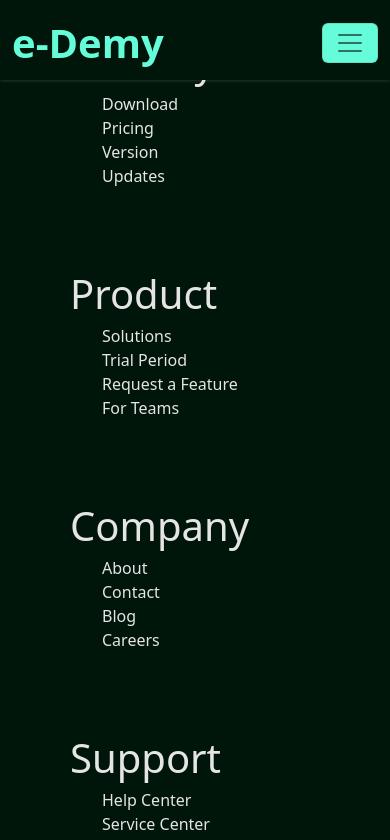
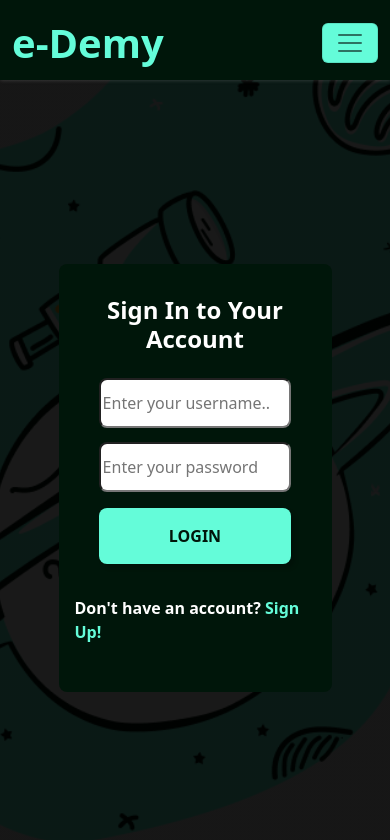
Before and after one commit to Dapo-Obembe/edemy, a React (Create React App) app: page /sign-in in a window 390 px wide. Shown: the top 840 px of the page. Built offline with nearby package versions, Linux system fonts and the light colour scheme.

Commit message:
Added the sign in page

```diff
--- a/src/App.js
+++ b/src/App.js
@@ -6,6 +6,7 @@ import Footer from "./Footer";
 import Home from "./Pages/Home";
 import Contact from "./Pages/Contact";
 import Teachers from "./Pages/Teachers";
+import SignIn from "./Pages/SignIn";
 
 function App() {
   return (
@@ -17,6 +18,7 @@ function App() {
             <Route path="/" element={<Home />} />
             <Route path="teachers" element={<Teachers />} />
             <Route path="contact" element={<Contact />} />
+            <Route path="sign-in" element={<SignIn />} />
           </Routes>
         </Router>
         <Footer />
--- a/src/Css/contact.css
+++ b/src/Css/contact.css
@@ -16,9 +16,11 @@
 
 @media screen and (max-width: 768px) {
   form {
+    width: 100%;
     display: flex;
     flex-direction: column !important;
     margin: 0 auto;
+    /* margin-right: 28px !important; */
   }
   .form-col2 .submit {
     margin-top: 1rem;
--- /dev/null
+++ b/src/Css/signin.css
@@ -0,0 +1,68 @@
+@media screen and (max-width: 768px) {
+  .sign-in {
+    display: grid;
+    place-items: center;
+    height: 100vh;
+    background: linear-gradient(360deg, rgba(0, 0, 0, 0.9), rgba(0, 0, 0, 0.9)),
+      url("/public/Img/Account.png") no-repeat center center/cover;
+  }
+
+  .sign-in-container {
+    padding-top: 2rem;
+    display: grid;
+    place-items: center;
+  }
+
+  .sign-in-container h1 {
+    margin-bottom: 1rem !important;
+    text-align: center;
+    width: 100%;
+    font-size: 1.5rem !important;
+    font-weight: 700 !important;
+    color: #fff;
+  }
+  .sign-in-col1 {
+    background-color: var(--Primary-clr);
+    padding: 2rem 1rem;
+    border-radius: 0.5rem;
+  }
+
+  .sign-in-Btn {
+    background-color: var(--Secondary-clr) !important;
+    color: var(--Primary-clr) !important;
+    font-weight: 700;
+  }
+
+  .sign-in-form,
+  .sign-in-Btn {
+    margin: 0 auto;
+  }
+
+  .sign-in-col2 {
+    display: none;
+  }
+  .reg-prompt {
+    color: #fff !important;
+    font-size: 1rem !important;
+    font-weight: 600 !important;
+    margin-top: 2rem !important;
+  }
+
+  .reg-prompt a {
+    color: var(--Secondary-clr);
+    text-decoration: none;
+  }
+}
+
+.reg-prompt {
+  color: var(--Primary-clr);
+  font-size: 1.5rem;
+  font-weight: 600;
+  margin-top: 2rem;
+}
+
+.reg-prompt a {
+  color: var(--Secondary-clr);
+  text-decoration: none;
+  font-weight: 800;
+}
--- a/src/Header.js
+++ b/src/Header.js
@@ -33,7 +33,7 @@ function Header() {
                 <Nav.Link href="/">Home</Nav.Link>
                 <Nav.Link href="/teachers">Teachers</Nav.Link>
                 <Nav.Link href="/contact">Contact</Nav.Link>
-                <Nav.Link href="/login">Login</Nav.Link>
+                <Nav.Link href="/sign-in">Sign In</Nav.Link>
               </Nav>
             </Navbar.Collapse>
           </Container>
--- a/src/Pages/Contact.js
+++ b/src/Pages/Contact.js
@@ -163,7 +163,7 @@ function Contact() {
                     value={textarea || ""}
                     onChange={handleText}
                     style={{
-                      width: "350px",
+                      width: "100%",
                       height: "150px",
                       border: "2px solid var(--Primary-clr)",
                       borderRadius: "0.5rem",
--- /dev/null
+++ b/src/Pages/SignIn.js
@@ -0,0 +1,145 @@
+import React, { useState } from "react";
+import Container from "react-bootstrap/Container";
+import Row from "react-bootstrap/Row";
+import Col from "react-bootstrap/Col";
+import "../Css/signin.css";
+
+function SignIn() {
+  const [inputs, setInputs] = useState({});
+
+  const handleInputs = (e) => {
+    const name = e.target.name;
+    const value = e.target.value;
+    setInputs((values) => ({ ...values, [name]: value }));
+  };
+
+  const handleSubmit = (e) => {
+    e.preventDefault();
+    console.log(inputs);
+  };
+
+  //SIGN IN PAGE COLUMN 1
+  const logCol1 = {
+    display: "flex",
+    flexDirection: "column",
+    gap: "0.5rem",
+    justifyContent: "center",
+    alignItems: "center",
+    H1: {
+      fontWeight: "600",
+      fontSize: "2.3rem",
+      marginBottom: "2rem",
+      width: "80%",
+      margin: "0 auto",
+      textAlign: "center",
+    },
+  };
+
+  const logCol2 = {
+    Img: {
+      width: "auto",
+      height: "400px",
+    },
+  };
+  //SIG IN FORM
+  const formSignIn = {
+    display: "flex",
+    flexDirection: "column",
+    gap: "0.9rem",
+    justifyContent: "center",
+    alignItems: "center",
+    marginBottom: "1rem",
+    width: "80%",
+    input: {
+      height: "50px",
+      borderRadius: "0.5rem",
+      width: "100%",
+    },
+  };
+  //LOGIN BUTTON
+  const logBtn = {
+    backgroundColor: "var(--Primary-clr)",
+    padding: "1rem 2.5rem",
+    border: "none",
+    width: "80%",
+    borderRadius: "0.5rem",
+    color: "#fff",
+    textTransform: "uppercase",
+    transition: "all 0.5s",
+    boxShadow: "4px 4px 4px 0 rgba(0, 0, 0, 0.2)",
+  };
+
+  return (
+    <>
+      <section
+        className="sign-in"
+        style={{
+          backgroundColor: "var(--Background-white)",
+          paddingTop: "6rem",
+          paddingBottom: "3rem",
+          minHeight: "600px",
+          width: "100%",
+        }}
+      >
+        <Container
+          className="sign-in-container"
+          style={{ width: "70%", marginTop: "2rem" }}
+        >
+          <Row>
+            <Col lg={6} sm={12} style={logCol1} className="sign-in-col1">
+              <h1 style={logCol1.H1}>Sign In to Your Account</h1>
+              <div className="sign-in-form">
+                <form onSubmit={handleSubmit}>
+                  <div className="sign-in-form" style={formSignIn}>
+                    <label>
+                      <input
+                        type="text"
+                        name="username"
+                        placeholder="Enter your username.."
+                        value={inputs.username || ""}
+                        onChange={handleInputs}
+                        style={formSignIn.input}
+                      />
+                    </label>
+                    <label>
+                      <input
+                        type="password"
+                        name="password"
+                        placeholder="Enter your password"
+                        value={inputs.password || ""}
+                        onChange={handleInputs}
+                        style={formSignIn.input}
+                      />
+                    </label>
+                  </div>
+                  <input
+                    type="submit"
+                    value="Login"
+                    style={logBtn}
+                    className="sign-in-Btn"
+                  />
+                </form>
+                <div className="reg-prompt">
+                  <p>
+                    Don't have an account? <a href="#">Sign Up!</a>
+                  </p>
+                </div>
+              </div>
+            </Col>
+            <Col lg={6} sm={12} className="sign-in-col2">
+              <img
+                src="Img/account.png"
+                alt="Create account"
+                loading="lazy"
+                className="img-fluid"
+                style={logCol2.Img}
+              />
+            </Col>
+          </Row>
+        </Container>
+      </section>
+    </>
+  );
+}
+
+export default SignIn;
```
